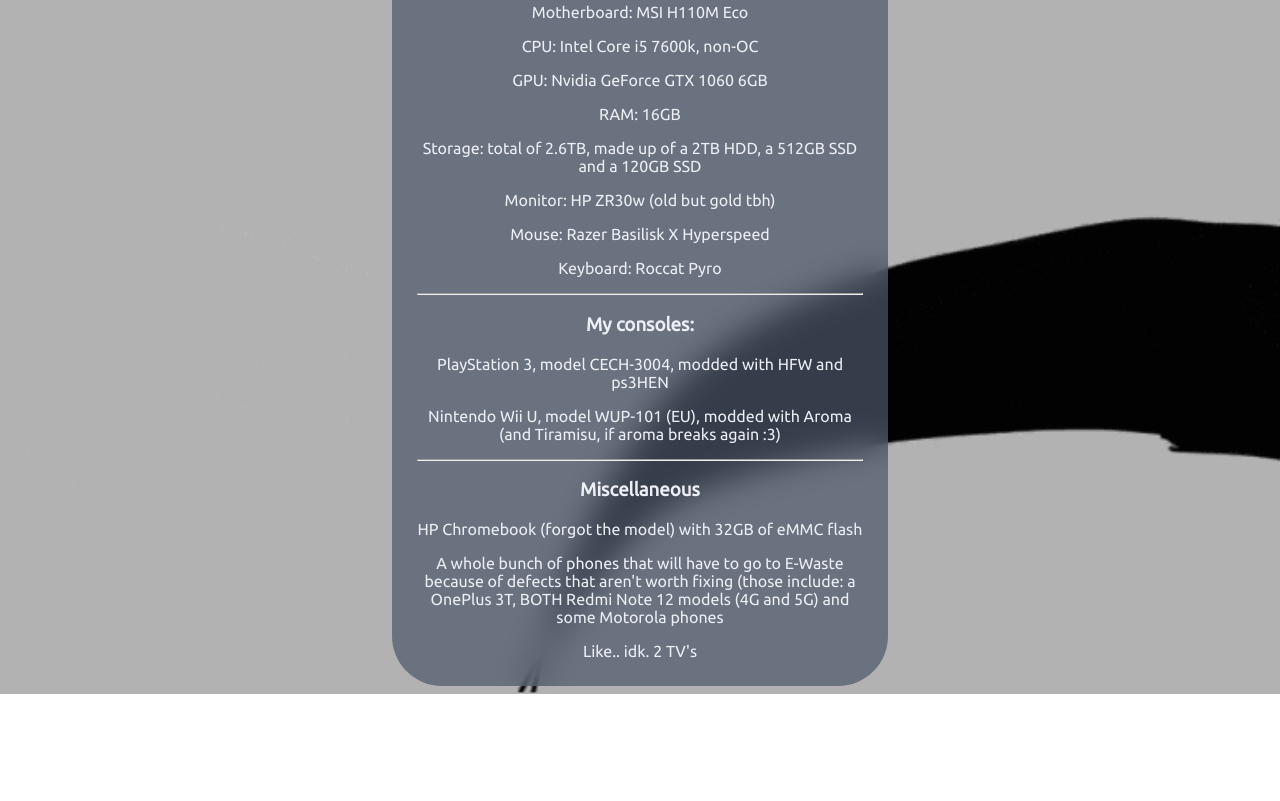
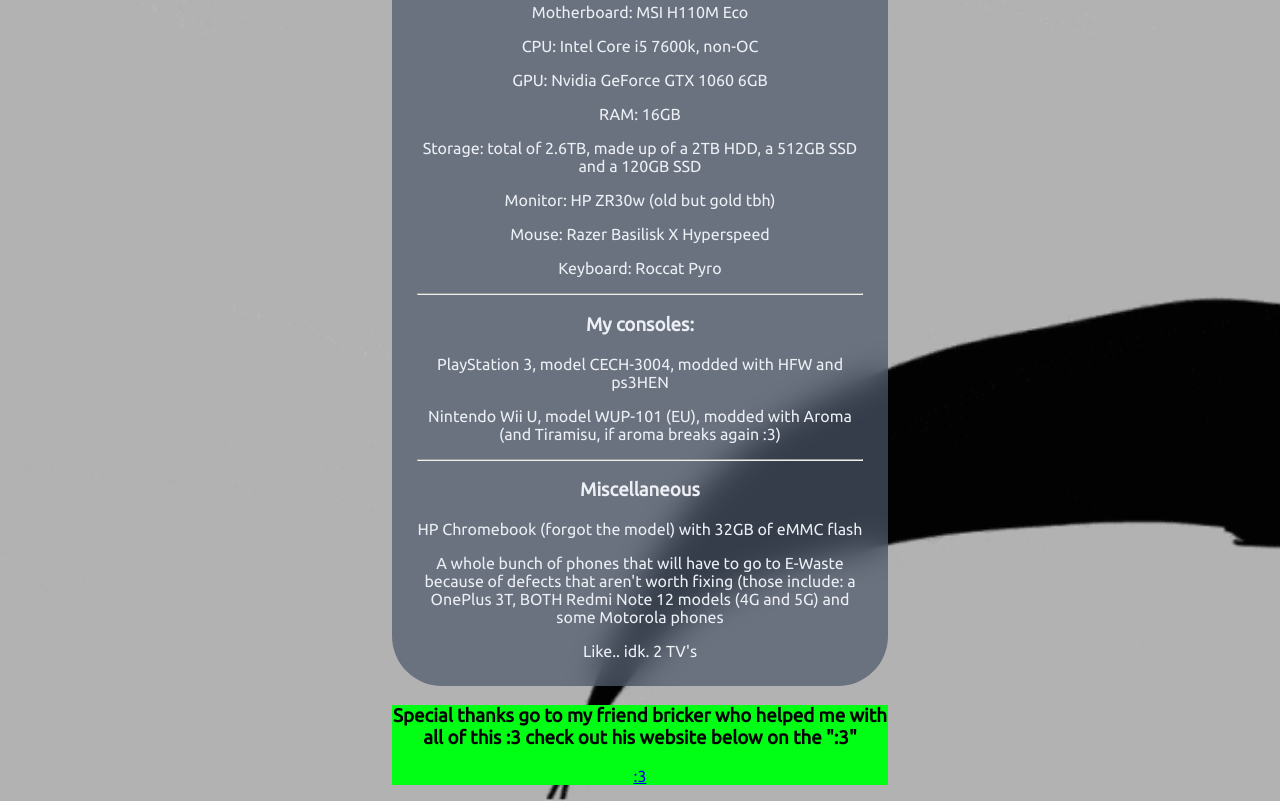
Before and after one commit to snareofalifetime/snareofalifetime.github.io, a plain HTML site: page index.html in a window 1280 px wide. Shown: the part 1248-2049 px from the top of the page. Before the commit the page ends 1942 px from the top, so only its background shows below. Drawn offline with Linux system fonts and the light colour scheme; a script that the page names is missing.

Commit message:
edit: special thanks

```diff
--- a/index.html
+++ b/index.html
@@ -85,6 +85,10 @@
         <p>A whole bunch of phones that will have to go to E-Waste because of defects that aren't worth fixing (those include: a OnePlus 3T, BOTH Redmi Note 12 models (4G and 5G) and some Motorola phones</p>
         <p>Like.. idk. 2 TV's</p>
         </div>
+        <div id="special">
+        <h3>Special thanks go to my friend bricker who helped me with all of this :3 check out his website below on the ":3" </h3>
+          <p><a href="https://brickerfixer.github.io" target="_blank">:3</a></p>
+      </div>
 
       </main>
     <script src="index.js"></script>
--- a/style.css
+++ b/style.css
@@ -26,3 +26,7 @@
     display:inline-block
 
 }
+div#special{
+    background-color: rgb(0, 255, 21);
+    font-family: Ubuntu
+}
```
